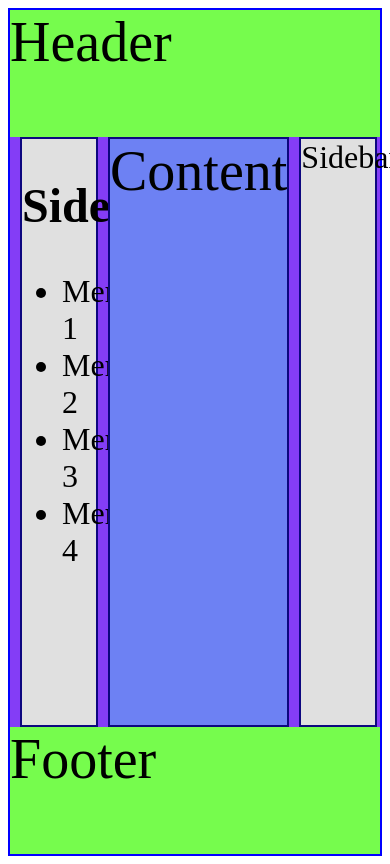
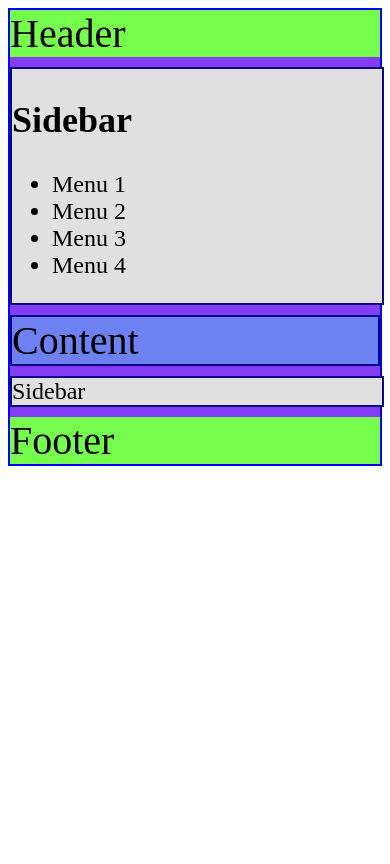
Before and after one commit to AbuTalha3/Holy-Grail, a plain HTML site: page index.html in a window 390 px wide. Drawn offline with Linux system fonts and the light colour scheme.

Commit message:
Amend css and add media query for mobile

```diff
--- a/style.css
+++ b/style.css
@@ -41,3 +41,31 @@
 .sidebar ul li {
   text-decoration: none;
 }
+
+/* For screens smaller than 768px (typical mobile devices) */
+@media (max-width: 767px) {
+  .container {
+    height: auto; /* Remove fixed height */
+  }
+
+  .header, .footer {
+    height: 10%; /* Adjust header and footer height */
+    font-size: 2.5rem; /* Decrease font size */
+  }
+
+  .middle-content {
+    height: auto; /* Remove fixed height */
+    flex-direction: column; /* Stack content vertically */
+  }
+
+  .content {
+    font-size: 2.5rem; /* Decrease font size */
+  }
+
+  .sidebar {
+    flex: 0 0 auto; /* Allow sidebar to grow and shrink */
+    width: 100%; /* Occupy full width */
+    margin: 10px 0; /* Adjust margin */
+    font-size: 1.5rem; /* Decrease font size */
+  }
+}
```
